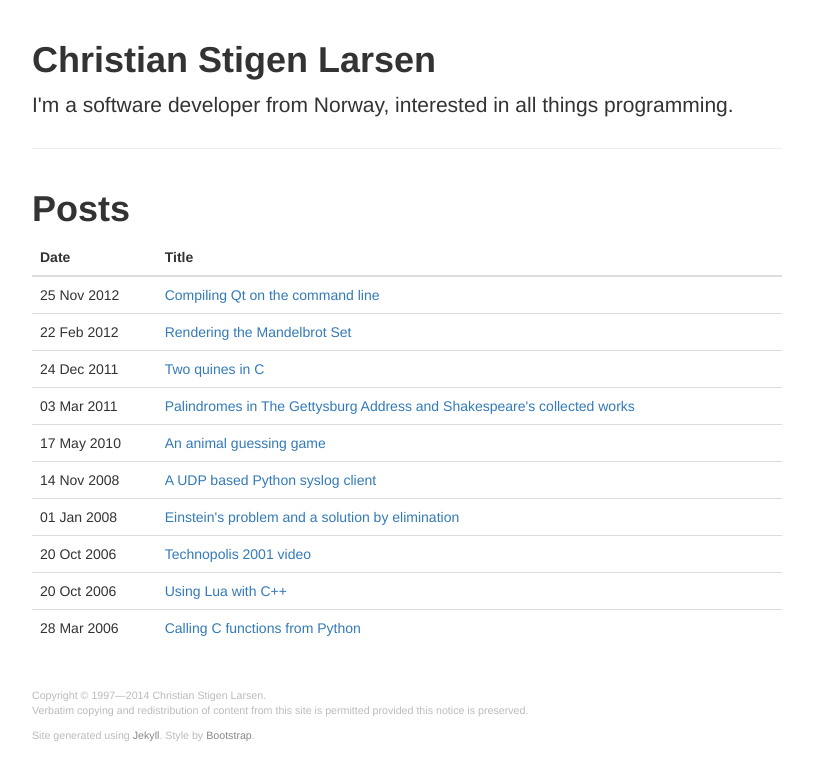
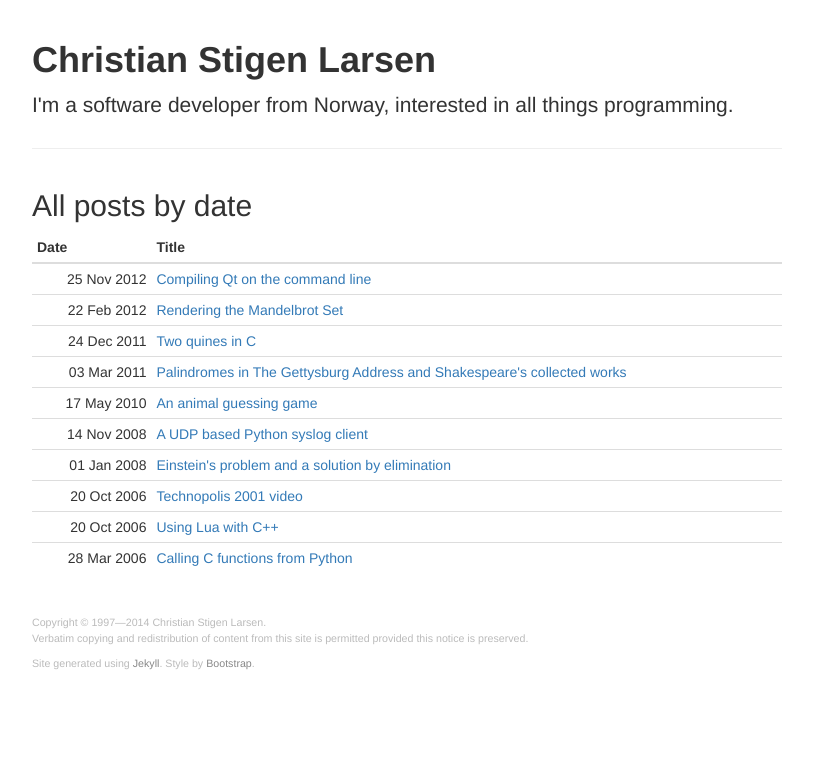
Before and after one commit to cslarsen/csl.name, a Jekyll site: the page built from index.html, in a window 1280 px wide. Shown: the top 781 px of the page, without its empty margins (38-851 px from the left). Built offline with Jekyll 4.4.1, drawn with Linux system fonts in a browser that asks for light colours; Markdown is read by kramdown in place of the engine named in the settings.

Commit message:
Ellminates table date wrapping

```diff
--- a/index.html
+++ b/index.html
@@ -21,8 +21,8 @@
 <div class="row">
   <div class="col-md-8">
     <div class="post-body">
-      <h1>Posts</h1>
-      <table class="table">
+      <h2>All posts by date</h2>
+      <table class="table table-condensed">
         <thead>
           <tr>
             <th>Date</th>
@@ -32,7 +32,7 @@
         <tbody>
           {% for post in site.posts %}
           <tr>
-            <td class="text-left">{{ post.date | date_to_string }}</td>
+            <td class="text-right" style="white-space: nowrap;">{{ post.date | date_to_string }}</td>
             <td><a href="{{ post.url }}">{{ post.title }}</a></td>
           </tr>
           {% endfor %}
```
